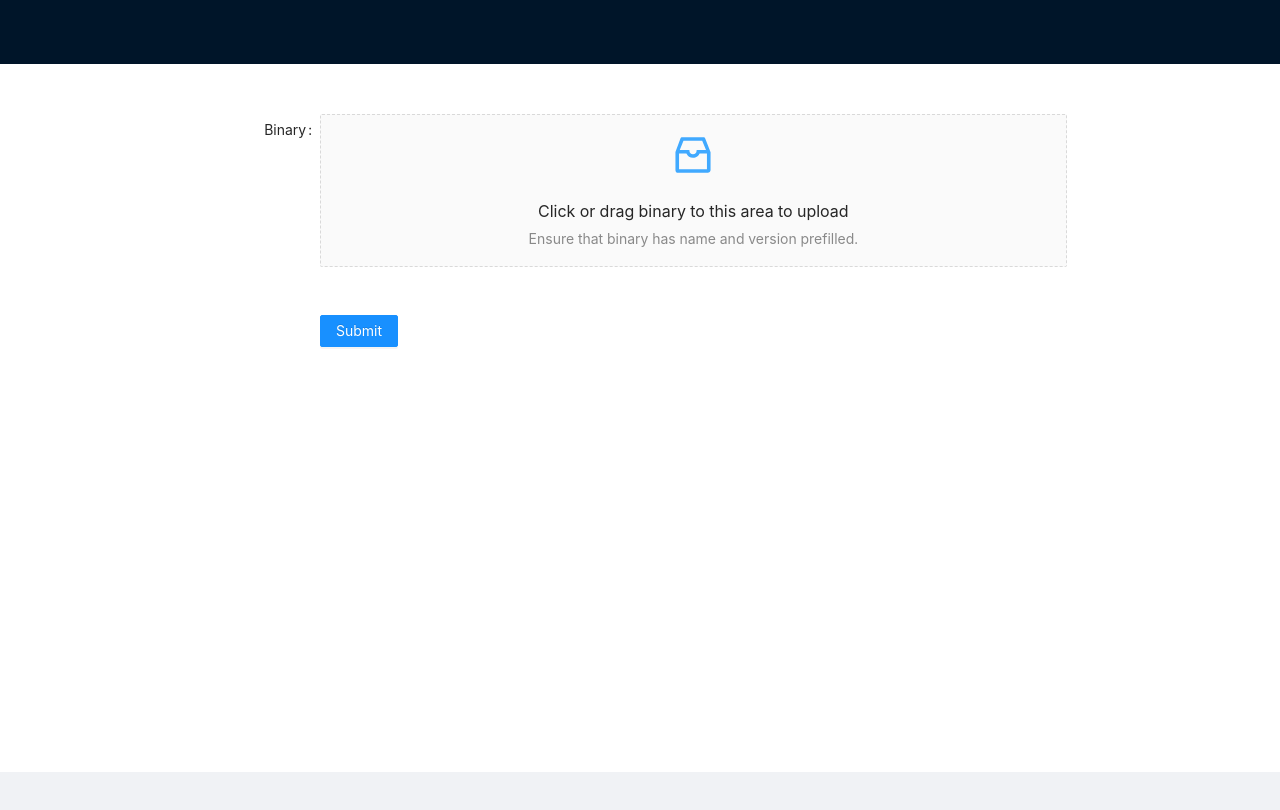
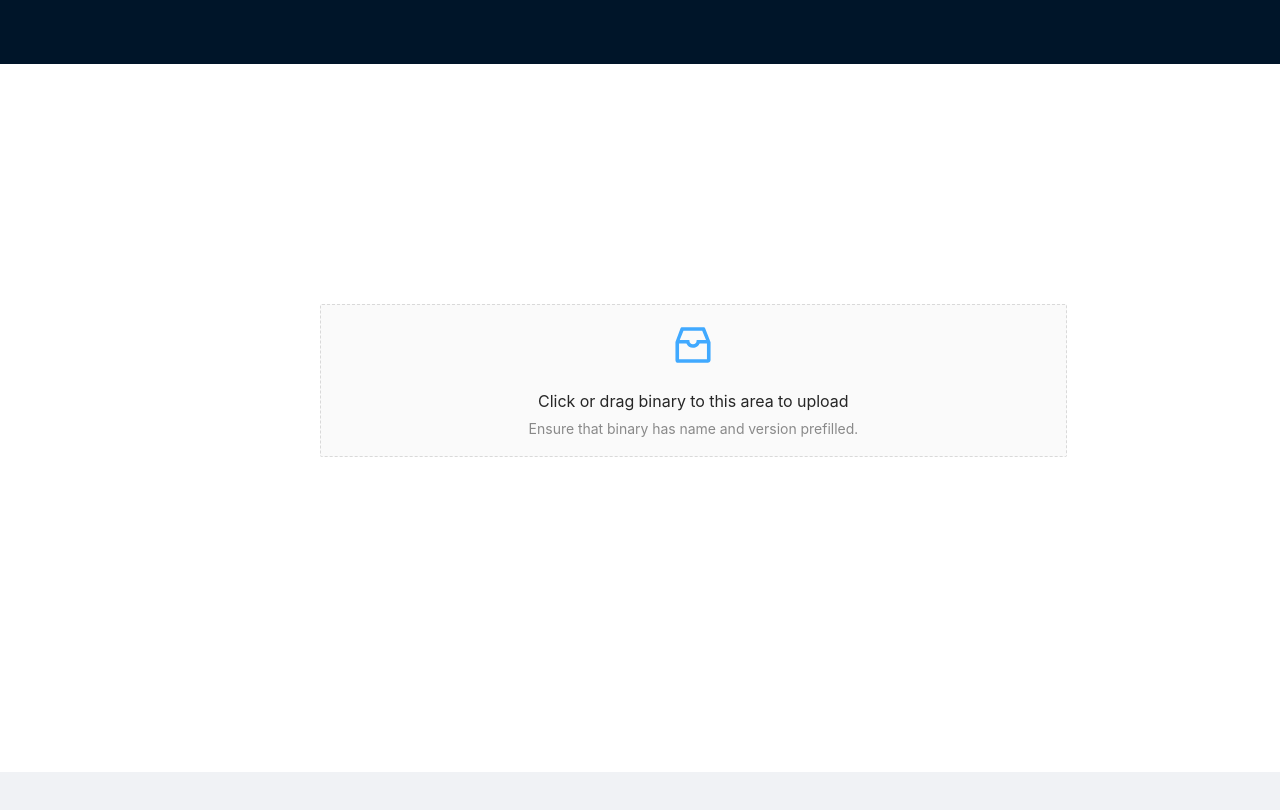
Before and after one commit to moonblade/auto-update-iot-devices, a React (Create React App) app: page / in a window 1280 px wide. Shown: the top 810 px of the page. Built offline with nearby package versions, Linux system fonts and the light colour scheme.

Commit message:
add uploader to firebase storage

```diff
--- a/package.json
+++ b/package.json
@@ -7,6 +7,7 @@
     "@testing-library/react": "^11.1.0",
     "@testing-library/user-event": "^12.1.10",
     "antd": "^4.16.13",
+    "firebase": "^8.3.1",
     "react": "^17.0.2",
     "react-dom": "^17.0.2",
     "react-scripts": "4.0.3",
--- a/src/App.css
+++ b/src/App.css
@@ -38,6 +38,6 @@
 }
 
 .ant-layout-content {
-  padding-top: 50px;
+  padding-top: 30vh;
   height: 88.5vh;
 }
--- /dev/null
+++ b/src/components/common/config.js
@@ -0,0 +1,20 @@
+const firebaseConfig = {
+  apiKey: "AIzaSyCh9FHA-2gNBKQ_sUnujVLEzYfmWmXS05k",
+  authDomain: "water-level-indicator-a555e.firebaseapp.com",
+  databaseURL: "https://water-level-indicator-a555e-default-rtdb.firebaseio.com",
+  projectId: "water-level-indicator-a555e",
+  storageBucket: "water-level-indicator-a555e.appspot.com",
+  messagingSenderId: "997534152135",
+  appId: "1:997534152135:web:56bed15fb1b26de4cad5e2",
+  measurementId: "G-LEXSPCGQF9"
+};
+
+export const config = {
+  binaryRef: "/binary/",
+  detailsRegex: {
+    binaryName: "__BINARY_NAME:([^_]+)__",
+    binaryVersion: "__BINARY_VERSION:([^_]+)__",
+  },
+  firebaseConfig
+};
+export default config;
--- /dev/null
+++ b/src/components/common/firebase.js
@@ -0,0 +1,6 @@
+import config from "./config";
+import firebase from "firebase";
+
+firebase.initializeApp(config.firebaseConfig);
+
+export const storage = firebase.storage();
--- /dev/null
+++ b/src/components/common/firebaseStorage.js
@@ -0,0 +1,4 @@
+import config from "./config";
+import firebase from "firebase";
+
+firebase.initializeApp()
--- a/src/components/upload/Upload.js
+++ b/src/components/upload/Upload.js
@@ -1,11 +1,11 @@
 import React, {useState} from "react";
 import { Form, Button, Upload as UploadComponent } from "antd";
 import { InboxOutlined } from '@ant-design/icons';
-import { getDetails } from "./util";
+import { getDetails, uploadToStorage } from "./util";
 
 const formItemLayout = {
-  labelCol: { span: 6 },
-  wrapperCol: { span: 14 },
+  labelCol: { offset: 6, span: 14},
+  wrapperCol: { offset: 6, span: 14 },
 };
 
 export const Upload = () => {
@@ -15,10 +15,15 @@ export const Upload = () => {
     console.log('Received values of form: ', values);
   };
 
-  const customUpload = ({ onSuccess, onError, file }) => {
+  const customUpload = ({ file }) => {
+    if (file == null) return;
     getDetails(file).then(details => {
-      console.log(details);
-      setFileList([file])
+      return uploadToStorage(file, details);
+    }).then(result => {
+      console.log(result);
+    }).catch(error => {
+      console.log(error);
+      console.log(error.code);
     });
   }
 
@@ -26,14 +31,10 @@ export const Upload = () => {
     <Form
       name="validate_other"
       {...formItemLayout}
+      layout="vertical"
       onFinish={onFinish}
-      initialValues={{
-        'input-number': 3,
-        'checkbox-group': ['A', 'B'],
-        rate: 3.5,
-      }}
-    >
-      <Form.Item label="Binary">
+      >
+      <Form.Item label="">
         <Form.Item name="dragger">
           <UploadComponent.Dragger fileList={fileList} accept=".bin" name="binary" customRequest={customUpload}>
             <p className="ant-upload-drag-icon">
@@ -43,12 +44,6 @@ export const Upload = () => {
             <p className="ant-upload-hint">Ensure that binary has name and version prefilled.</p>
           </UploadComponent.Dragger>
         </Form.Item>
-
-      </Form.Item>
-      <Form.Item wrapperCol={{ span: 12, offset: 6 }}>
-        <Button type="primary" htmlType="submit">
-          Submit
-        </Button>
       </Form.Item>
     </Form>
   </>)
--- a/src/components/upload/config.js
+++ /dev/null
@@ -1,7 +0,0 @@
-export const config = {
-  detailsRegex: {
-    binaryName: "__BINARY_NAME:([^_]+)__",
-    binaryVersion: "__BINARY_VERSION:([^_]+)__",
-  }
-};
-export default config;
--- a/src/components/upload/util.js
+++ b/src/components/upload/util.js
@@ -1,4 +1,5 @@
-import config from "./config";
+import config from "../common/config";
+import { storage } from "../common/firebase";
 
 export const getFileContent = async (file) => {
   return new Promise((res) => {
@@ -24,4 +25,15 @@ export const getDetails = async (file) => {
     }
     return result;
   });
-}
+};
+
+export const uploadToStorage = async (file, details) => {
+  if (!details.binaryName || !details.binaryVersion) {
+    return Promise.reject("No name or version found in binary");
+  }
+  const uploadPath = (config.binaryRef + details.binaryName + "/" + details.binaryVersion).replaceAll("\u0000", "");
+  const uploadRef = storage.ref().child(uploadPath);
+  return uploadRef.put(file).then(() => {
+    return uploadRef.getDownloadURL();
+  });
+};
```
Also changed, not shown: cors.json (added, +7 -0 lines), 2 other files (tests, documents, lock files or other folders).
